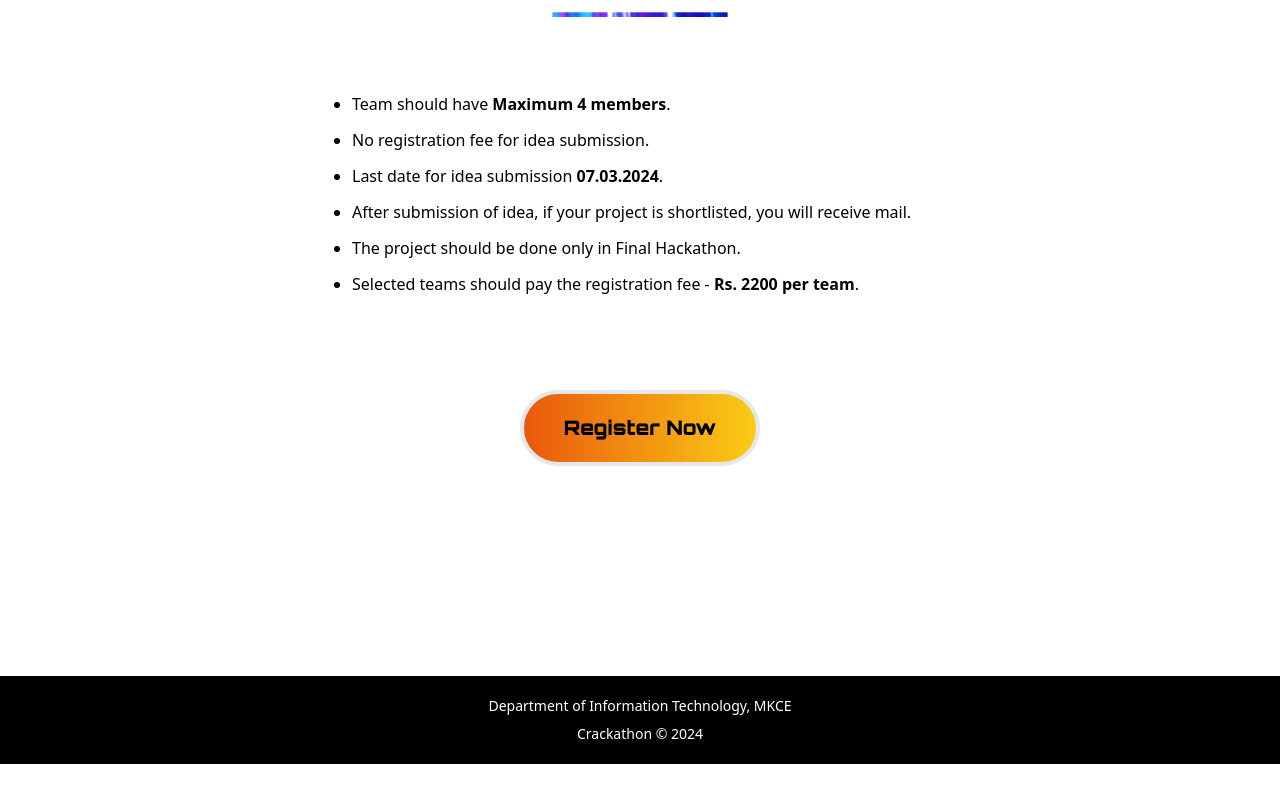
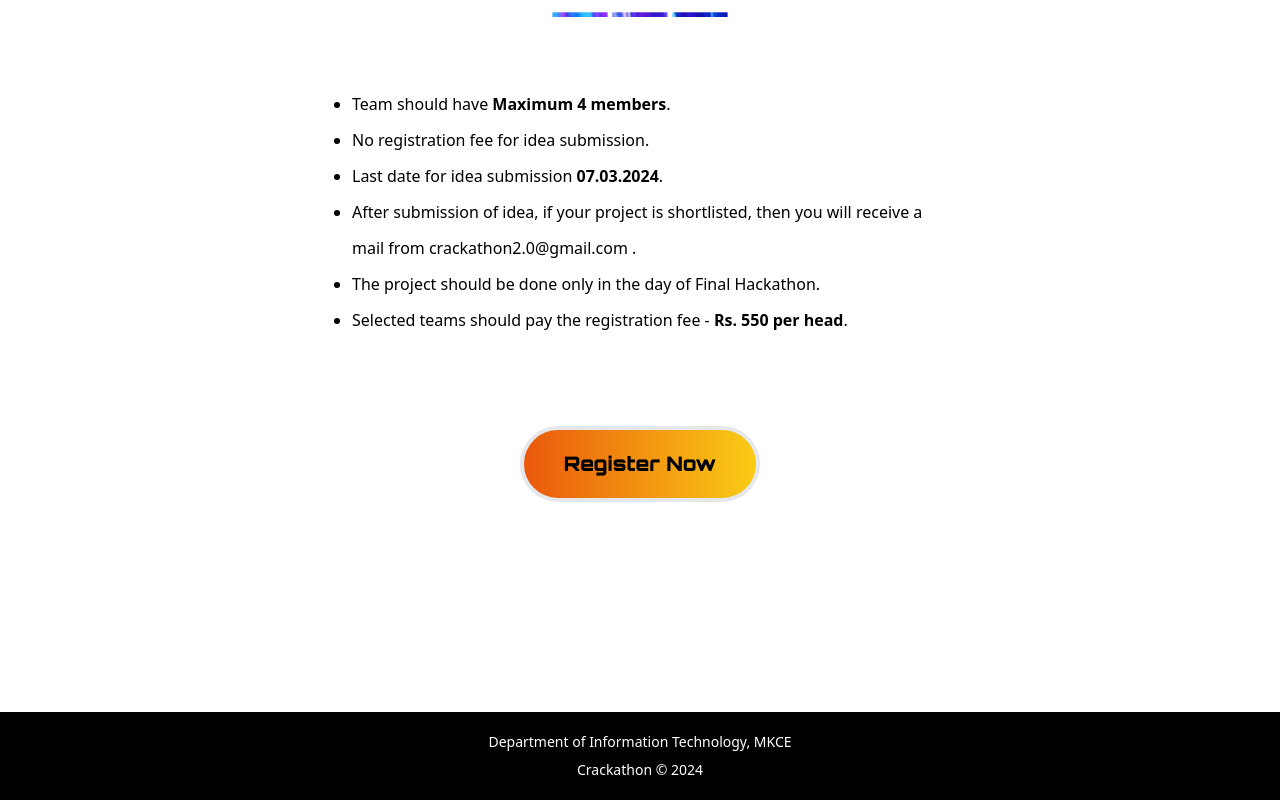
Before and after one commit to sivasankar-s/hackathon-website, a React (Vite) app: page / in a window 1280 px wide. Shown: the part 2944-3744 px from the top of the page. Before the commit the page ends 3708 px from the top, so only its background shows below. Built offline with nearby package versions, Linux system fonts and the light colour scheme; a web font is replaced by a local one.

Commit message:
guidelines changes

```diff
--- a/src/components/Guidelines.jsx
+++ b/src/components/Guidelines.jsx
@@ -11,9 +11,9 @@ const Guidelines = ({pref}) => {
             <li>Team should have <span className='font-bold'>Maximum 4 members</span>.</li>
             <li>No registration fee for idea submission.</li>
             <li>Last date for idea submission <span className='font-bold'>07.03.2024</span>.</li>
-            <li>After submission of idea, if your project is shortlisted, you will receive mail.</li>
-            <li>The project should be done only in Final Hackathon.</li>
-            <li>Selected teams should pay the registration fee - <span className='font-bold'>Rs. 2200 per team</span>.</li>
+            <li>After submission of idea, if your project is shortlisted, then you will receive a mail from crackathon2.0@gmail.com .</li>
+            <li>The project should be done only in the day of Final Hackathon.</li>
+            <li>Selected teams should pay the registration fee - <span className='font-bold'>Rs. 550 per head</span>.</li>
             {/* <li></li> */}
           </ul>
           </div>
```
